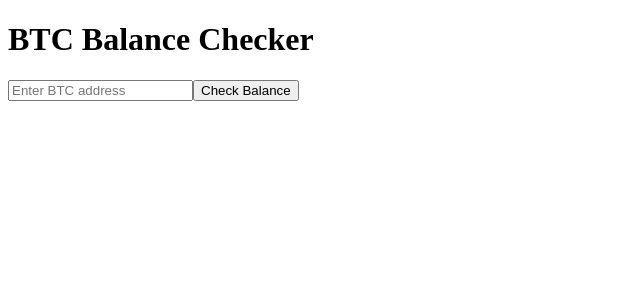
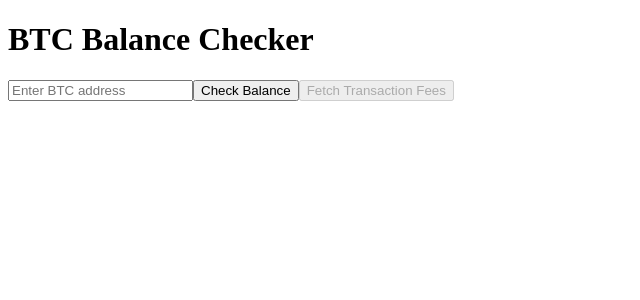
Before and after one commit to jojojen/btcSenderApp, an Angular app in the folder btc-app-angular/: page / in a window 1280 px wide. Shown: the top 300 px of the page, without its empty margins (0-640 px from the left). Built offline with nearby package versions, Linux system fonts and the light colour scheme.

Commit message:
add transaction fee estimator

```diff
--- a/btc-app-angular/src/app/app.component.html
+++ b/btc-app-angular/src/app/app.component.html
@@ -1,8 +1,11 @@
 <div class="container">
   <h1>BTC Balance Checker</h1>
   <input [(ngModel)]="btcAddress" type="text" placeholder="Enter BTC address">
-  <button (click)="checkBalance()">Check Balance</button>
+  <button (click)="fetchBalance()">Check Balance</button>
+  <button (click)="fetchTransactionFees()" [disabled]="!balance || !usdValue">Fetch Transaction Fees</button>
   <p *ngIf="balance !== null">Balance: {{ balance }} BTC</p>
   <p *ngIf="usdValue !== null">USD Value: ${{ usdValue }}</p>
+  <p *ngIf="transactionFeeBtc !== null">Transaction Fee (est.): {{ transactionFeeBtc }} BTC</p>
+  <p *ngIf="transactionFeeUsd !== null">Transaction Fee (est.) in USD: ${{ transactionFeeUsd }}</p>
   <p *ngIf="error">{{ error }}</p>
 </div>
--- a/btc-app-angular/src/app/app.component.ts
+++ b/btc-app-angular/src/app/app.component.ts
@@ -12,7 +12,11 @@ export class AppComponent {
   usdValue: number | null = null;
   error: string | null = null;
 
-  async checkBalance() {
+  transactionFeeBtc: number | null = null;
+  transactionFeeUsd: number | null = null;
+
+// Add a new method to fetch balance only
+async fetchBalance() {
   if (!this.btcAddress) {
     this.error = 'Please enter a valid Bitcoin address.';
     return;
@@ -27,6 +31,19 @@ export class AppComponent {
   }
 }
 
+// Add a new method to fetch transaction fees only
+async fetchTransactionFees() {
+  try {
+    const feePerByte = await this.fetchTransactionFeeEstimate();
+    const averageTransactionSize = 250; // You can adjust this value based on the type of transaction
+    this.transactionFeeBtc = feePerByte * averageTransactionSize / 100000000;
+    this.transactionFeeUsd = this.transactionFeeBtc * (this.usdValue! / this.balance!);
+  } catch (error) {
+    this.error = 'Error fetching transaction fees. Please try again later.';
+  }
+}
+
+
   async calculateUsdValue() {
     try {
       const response = await axios.get('https://api.coindesk.com/v1/bpi/currentprice/BTC.json');
@@ -36,4 +53,15 @@ export class AppComponent {
       this.error = 'Error fetching BTC to USD conversion rate. Please try again later.';
     }
   }
+
+  async fetchTransactionFeeEstimate() {
+    try {
+      const response = await axios.get('https://mempool.space/api/v1/fees/recommended');
+      const fastestFeePerByte = response.data.fastestFee;
+      return fastestFeePerByte;
+    } catch (error) {
+      this.error = 'Error fetching transaction fee estimate. Please try again later.';
     }
+  }
+
+}
```
Lines whose indentation alone changed are shown as unchanged.
